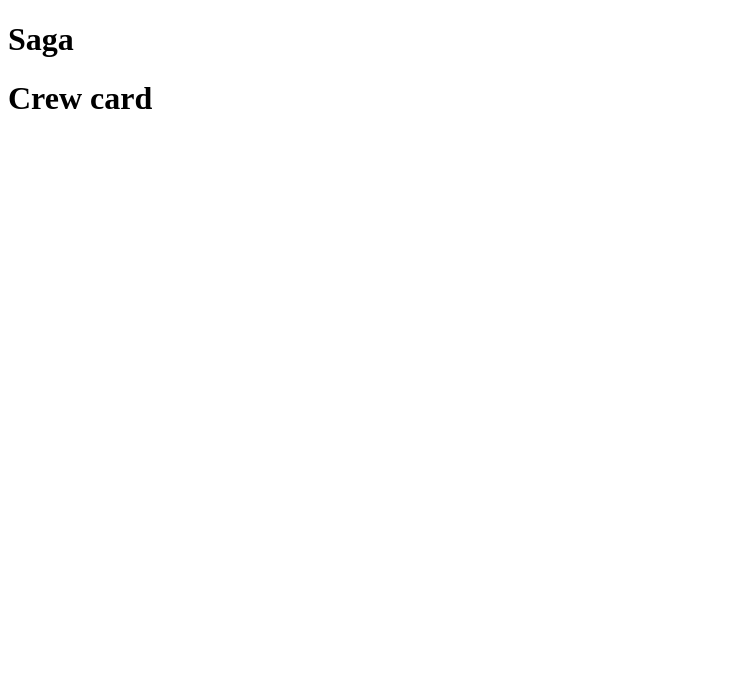
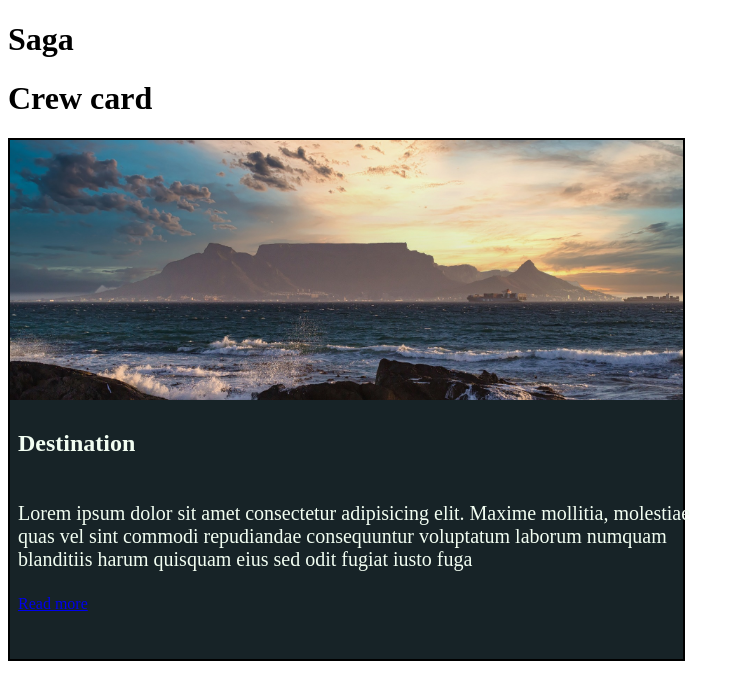
Before and after one commit to mobak88/Saga-Farmann, a Next.js app: page / in a window 1280 px wide. Shown: the top 700 px of the page, without its empty margins (0-744 px from the left). Built offline with nearby package versions, Linux system fonts and the light colour scheme.

Commit message:
created destination card component

```diff
--- /dev/null
+++ b/src/components/cards/destination-card/destination-card.module.css
@@ -0,0 +1,39 @@
+.card {
+  width: 673px;
+  height: 519px;
+  border: 2px solid black;
+  background-color: #172327;
+}
+
+.image-container {
+  position: relative;
+  overflow: hidden;
+  width: 100%;
+  height: 50%;
+}
+
+.image {
+  position: absolute;
+  width: 100%;
+  height: 100%;
+  top: 0;
+  left: 0;
+  object-fit: cover;
+}
+
+.text-container {
+  color: #f2fef2;
+  height: 40%;
+  width: 100%;
+  display: grid;
+  align-items: center;
+  padding: 8px;
+}
+
+.text-container h3 {
+  margin: 0;
+}
+
+.text-container p {
+  font-size: 20px;
+}
--- /dev/null
+++ b/src/components/cards/destination-card/destination-card.tsx
@@ -0,0 +1,32 @@
+import React from "react";
+import Image from "next/image";
+import styles from "./destination-card.module.css";
+import image from "../../../../public/assets/destination.jpg";
+
+const DestinationCard = () => {
+  return (
+    <div className={styles.card}>
+      <div className={styles["image-container"]}>
+        <Image
+          className={styles.image}
+          src={image}
+          alt="Destination"
+          width={0}
+          height={0}
+        />
+      </div>
+      <div className={styles["text-container"]}>
+        <h2>Destination</h2>
+        <p>
+          Lorem ipsum dolor sit amet consectetur adipisicing elit. Maxime
+          mollitia, molestiae quas vel sint commodi repudiandae consequuntur
+          voluptatum laborum numquam blanditiis harum quisquam eius sed odit
+          fugiat iusto fuga
+        </p>
+        <a href="#">Read more</a>
+      </div>
+    </div>
+  );
+};
+
+export default DestinationCard;
--- a/src/pages/index.tsx
+++ b/src/pages/index.tsx
@@ -1,5 +1,6 @@
 import Head from "next/head";
 import CrewCard from "@/components/cards/crew-card";
+import DestinationCard from "@/components/cards/destination-card/destination-card";
 
 export default function Home() {
   return (
@@ -14,6 +15,7 @@ export default function Home() {
         <>
           <h1>Saga</h1>
           <CrewCard />
+          <DestinationCard/>
         </>
       </main>
     </>
```
Also changed, not shown: public/assets/destination.jpg (added).
